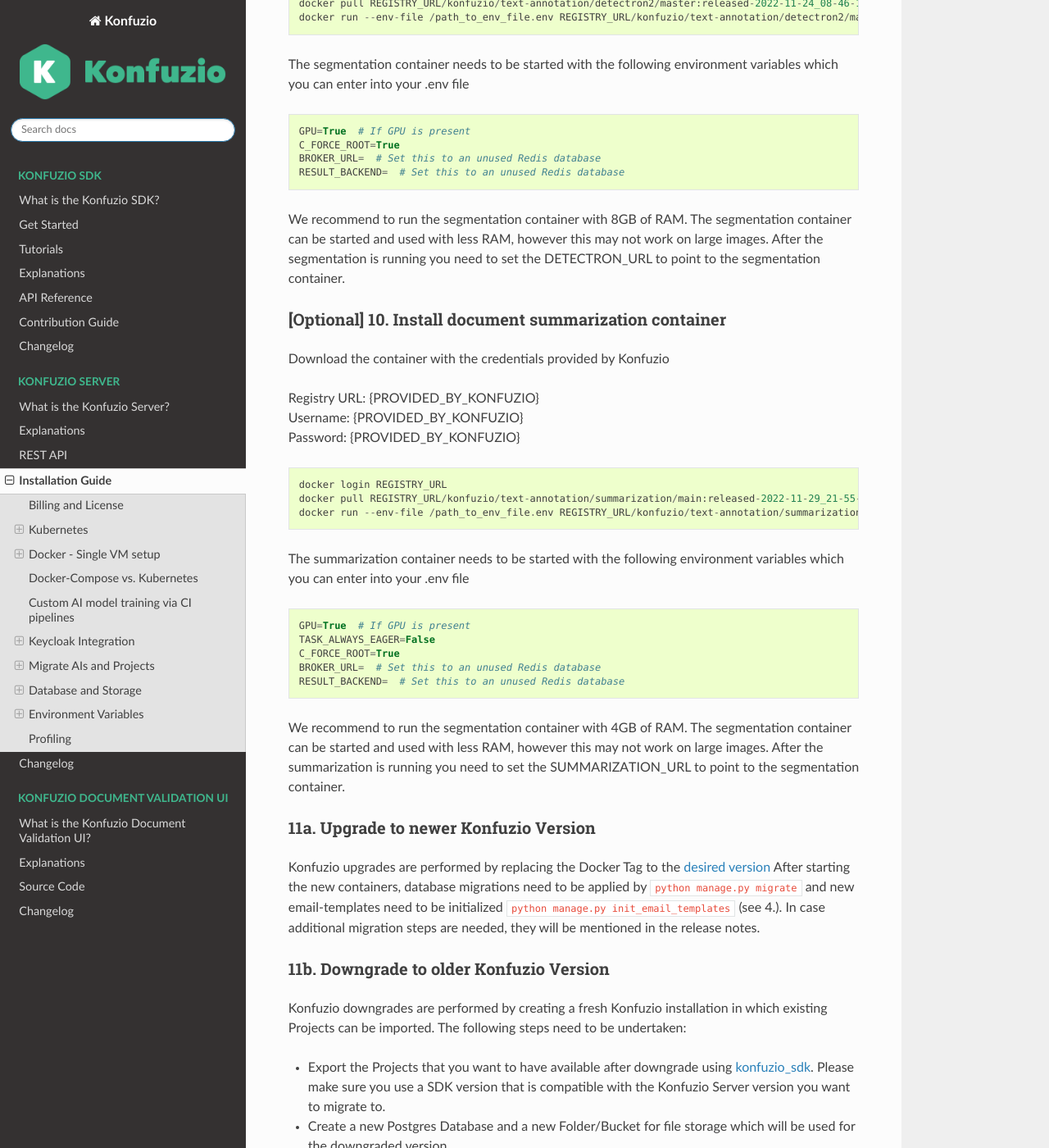
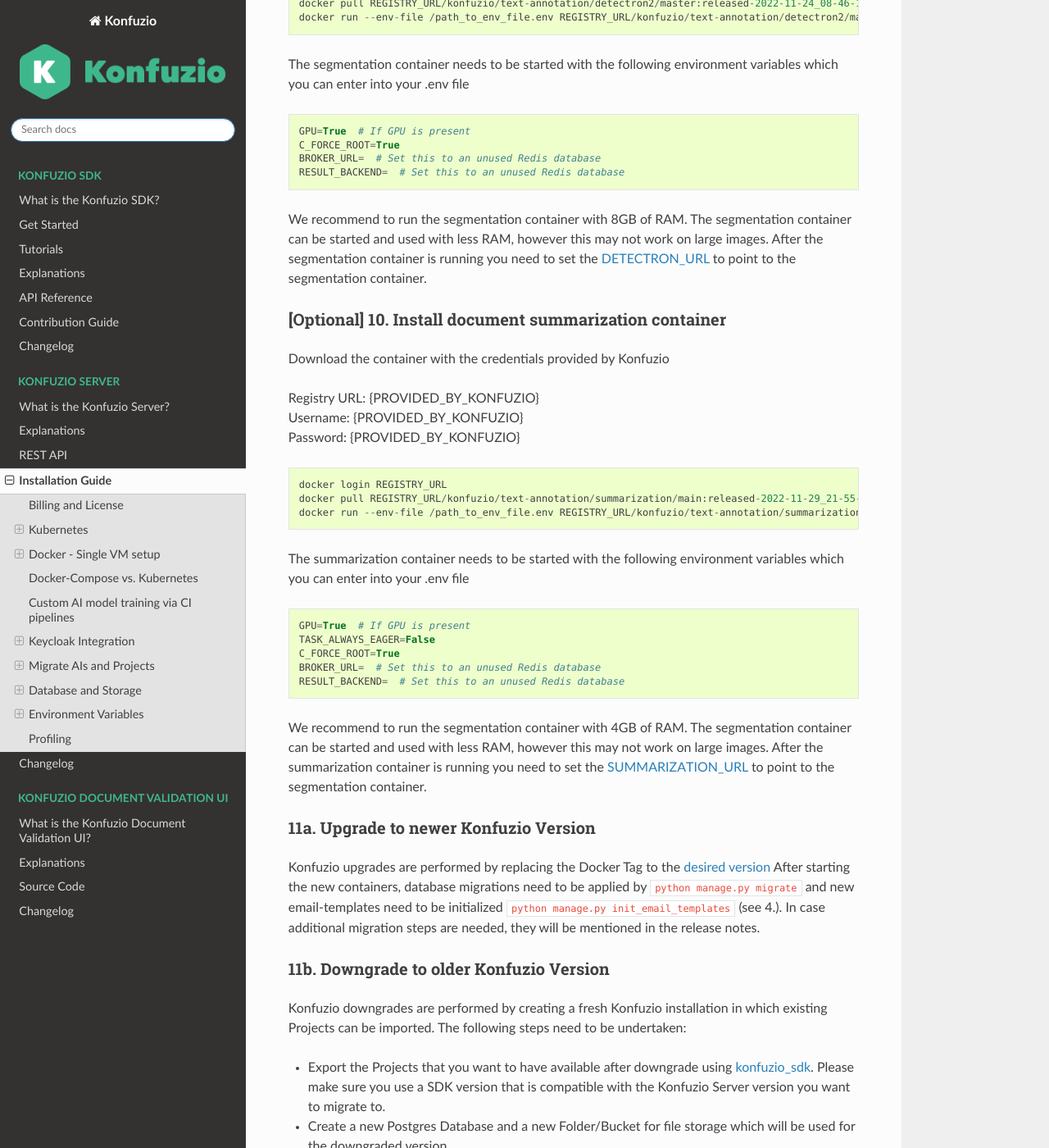
Before and after one commit to konfuzio-ai/konfuzio-sdk, a Sphinx documentation site: the page built from docs/web/on_premises.md, in a window 1280 px wide and 1400 px high, scrolled down 12348 px. Shown: the whole window at 82% size. Built offline with Sphinx 7.4.7 and the Read the Docs theme 2.0.0, drawn with Linux system fonts in a browser that asks for light colours; pages that are not in the unit, such as notebooks, are missing from menus; a script that is not in the unit is left out.

Commit message:
Update container paths.

````diff
--- a/docs/web/on_premises.md
+++ b/docs/web/on_premises.md
@@ -528,7 +528,7 @@
 ```
 
 We recommend to run the segmentation container with 8GB of RAM. The segmentation container can be started and used with less RAM, however this may not work on large images.
-After the segmentation is running you need to set the DETECTRON_URL to point to the segmentation container.
+After the segmentation container is running you need to set the [DETECTRON_URL](/web/on_premises.html#detectron-url) to point to the segmentation container.
 
 
 ### [Optional] 10. Install document summarization container
@@ -556,7 +556,7 @@
 ```
 
 We recommend to run the segmentation container with 4GB of RAM. The segmentation container can be started and used with less RAM, however this may not work on large images.
-After the summarization is running you need to set the SUMMARIZATION_URL to point to the segmentation container.
+After the summarization container is running you need to set the [SUMMARIZATION_URL](/web/on_premises.html#summarization-url) to point to the segmentation container.
 
 
 ### 11a. Upgrade to newer Konfuzio Version
````
